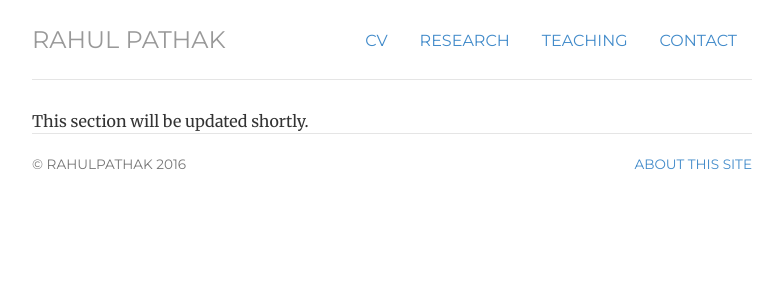
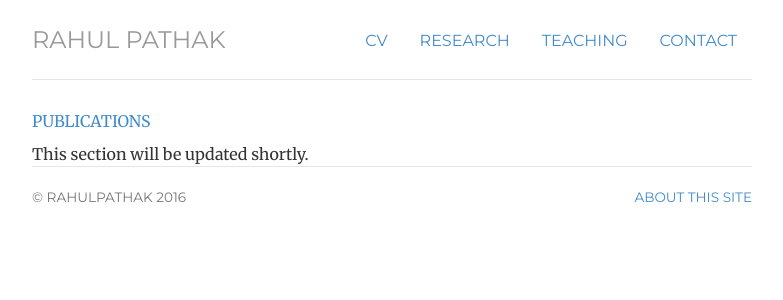
Before and after one commit to pathak-rahul/pathak-rahul.github.io, a Jekyll site: the page built from research/index.html, in a window 1280 px wide. Shown: the top 300 px of the page, without its empty margins (248-1031 px from the left). Built offline with Jekyll 4.4.1, drawn with Linux system fonts in a browser that asks for light colours.

Commit message:
Update index.html

```diff
--- a/research/index.html
+++ b/research/index.html
@@ -4,6 +4,7 @@ title: teaching
 ---
 <div class="research">
 
+<p class="text-primary">PUBLICATIONS</p>
 
 
 
```
